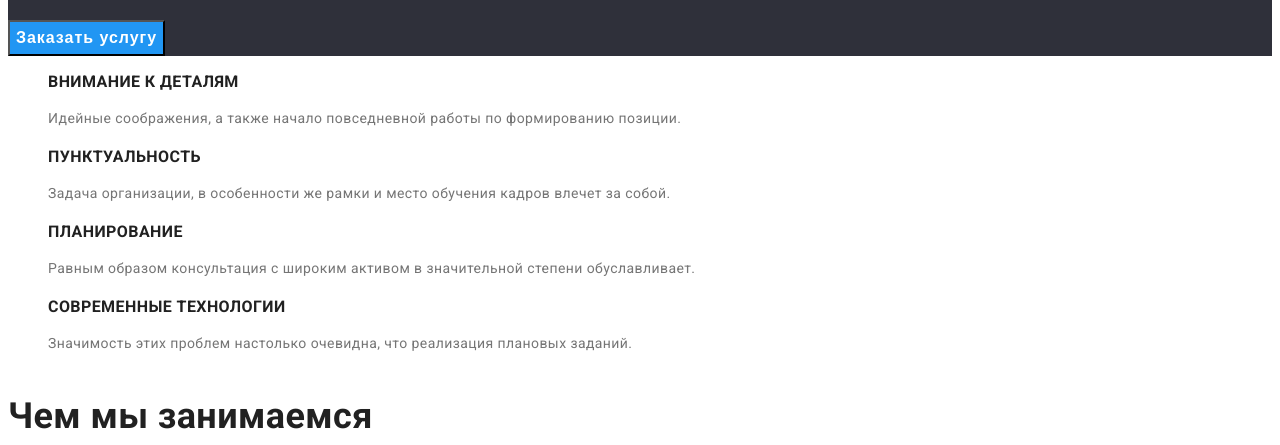
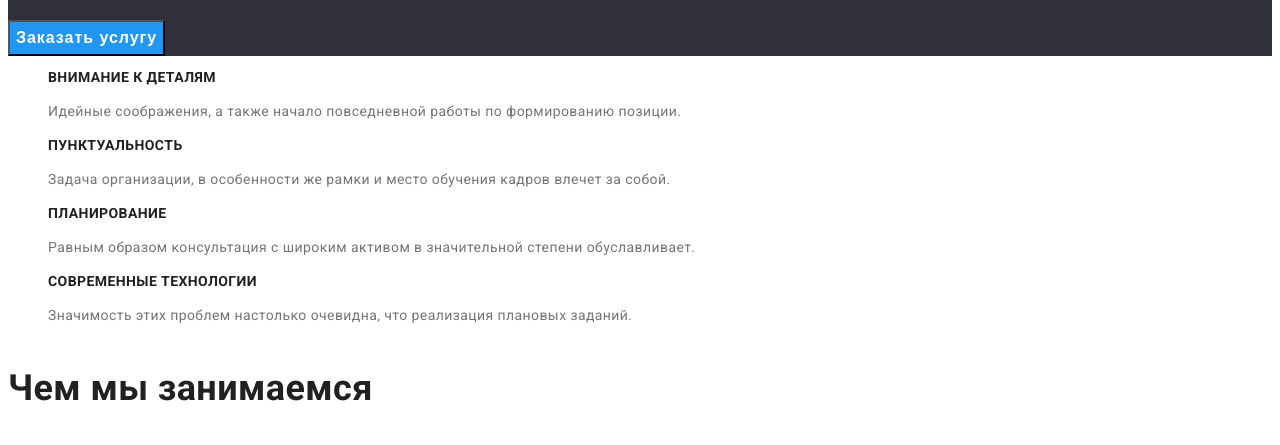
Before and after one commit to Plutnickfly/goit-markup-hw-02, a plain HTML site: page index.html in a window 1280 px wide. Shown: the part 346-791 px from the top of the page. Drawn offline with Linux system fonts and the light colour scheme.

Commit message:
Font-weight added and font-size lowered

```diff
--- a/css/styles.css
+++ b/css/styles.css
@@ -7,6 +7,16 @@
     --main-text-color: #757575;
     --color-transparent: rgba(255, 255, 255, 0.6);
     --button-color: #F5F4FA;
+}
+
+html {
+box-sizing: border-box;
+}
+
+*,
+*::before,
+*::after {
+    box-sizing: inherit;
 }
 
 body {
@@ -75,14 +85,21 @@ line-height: 1.88;
 letter-spacing: 0.03em;
 }
 
-.upper {
-    text-transform: uppercase;
+.qualities {
+
+font-size: 14px;
+line-height: 1.14;
+text-transform: uppercase;
 
 }
 
 
 .grey-section {
     background-color: var(--button-color);
+}
+
+.grey-section .section-title {
+    font-weight: 500;
 }
 
 .solutions {
--- a/index.html
+++ b/index.html
@@ -41,22 +41,22 @@
             <h2 class="hidden">Качества</h2>
             <ul class="list">
                 <li>
-                    <h3 class="section-title upper">Внимание к деталям</h3>
+                    <h3 class="section-title qualities">Внимание к деталям</h3>
                     <p>Идейные соображения, а также начало повседневной работы по формированию позиции.
 
                     </p>
                 </li>
                 <li>
-                    <h3 class="section-title upper">Пунктуальность</h3>
+                    <h3 class="section-title qualities">Пунктуальность</h3>
                     <p>Задача организации, в особенности же рамки и место обучения кадров влечет за собой.</p>
                 </li>
                 <li>
-                    <h3 class="section-title upper">Планирование</h3>
+                    <h3 class="section-title qualities">Планирование</h3>
                     <p>Равным образом консультация с широким активом в значительной степени обуславливает.</p>
                 </li>
 
                 <li>
-                    <h3 class="section-title upper">Современные технологии</h3>
+                    <h3 class="section-title qualities">Современные технологии</h3>
                     <p>Значимость этих проблем настолько очевидна, что реализация плановых заданий.</p>
                 </li>
             </ul>
```
